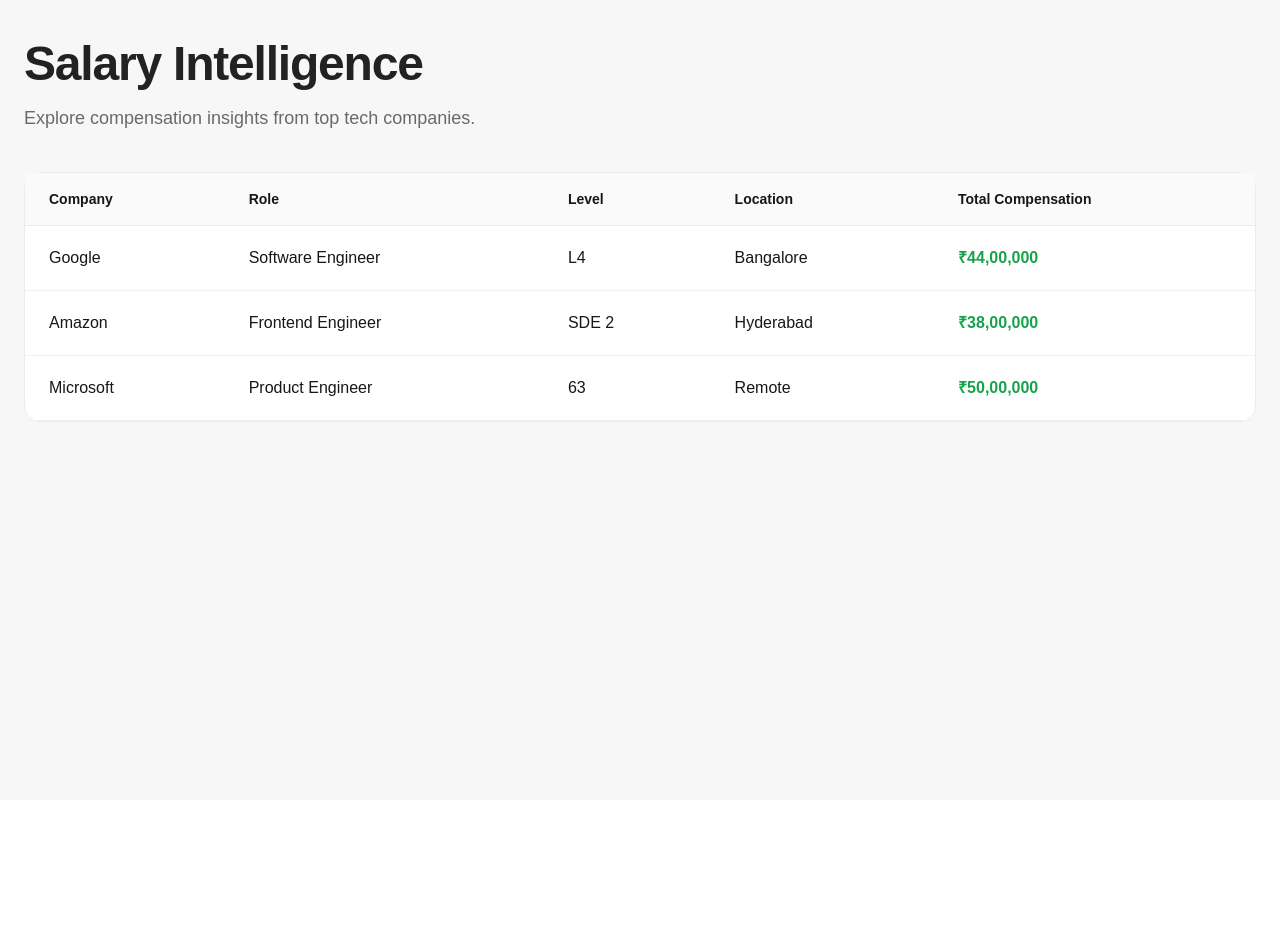
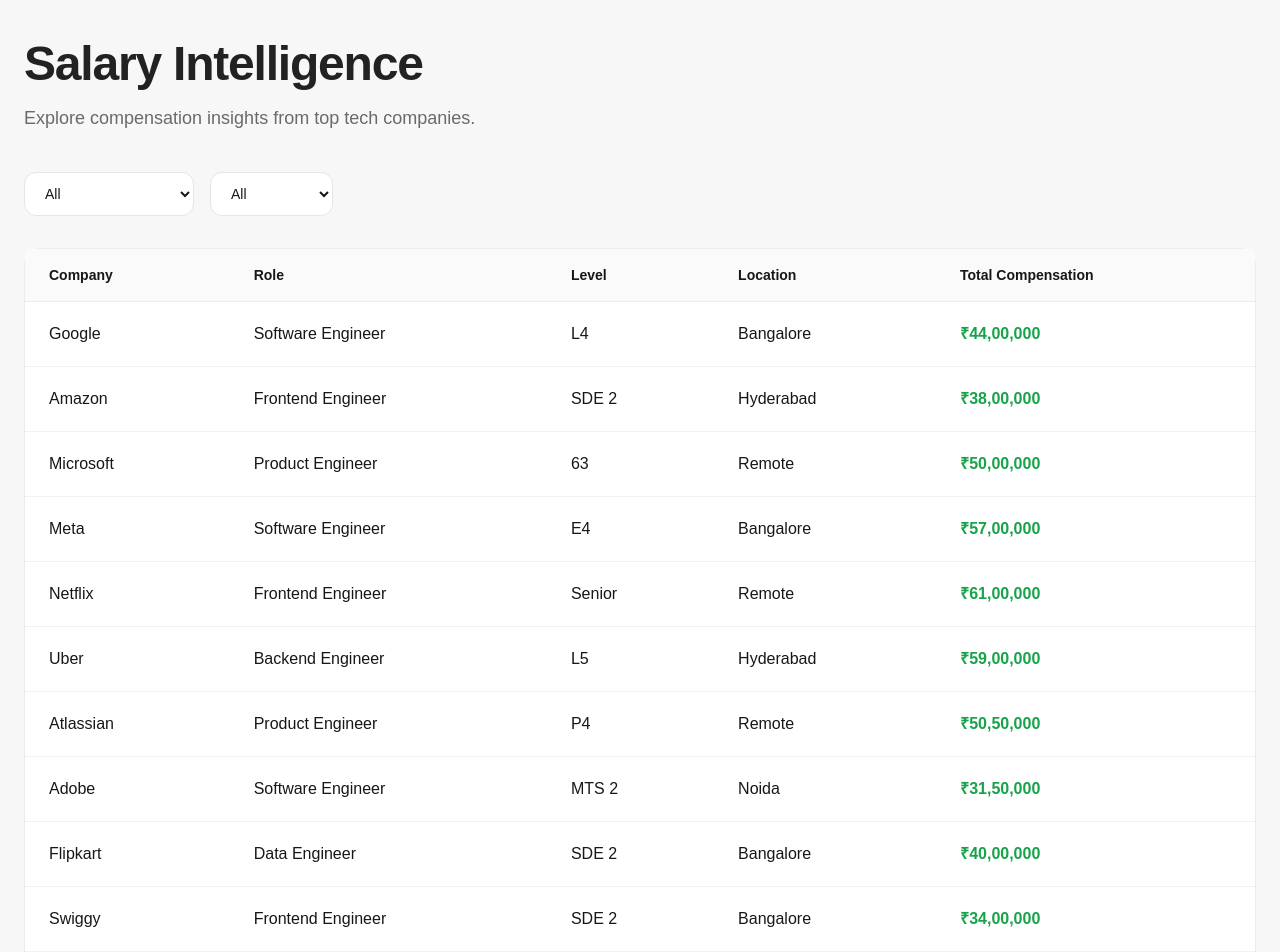
Before and after one commit to Glencode-334/talentdash-trial, a Next.js app: page /salaries in a window 1280 px wide. Shown: the top 952 px of the page. Before the commit the page ends 800 px from the top, so only its background shows below. Built offline with nearby package versions, Linux system fonts and the light colour scheme.

Commit message:
Add filter edge-case handling and expand salary dataset

```diff
--- a/app/salaries/page.tsx
+++ b/app/salaries/page.tsx
@@ -8,7 +8,38 @@
 
 import { Card } from "@/components/ui/Card";
 
-export default function SalariesPage() {
+import { FilterBar } from "@/components/features/FilterBar";
+
+type SalariesPageProps = {
+  searchParams: Promise<{
+    role?: string;
+    location?: string;
+  }>;
+};
+
+export default async function SalariesPage({
+  searchParams,
+}: SalariesPageProps) {
+
+  const params = await searchParams;
+
+  const filteredSalaries =
+    salaries.filter((salary) => {
+
+      const roleMatch =
+        !params.role ||
+        salary.role === params.role;
+
+      const locationMatch =
+        !params.location ||
+        salary.location ===
+          params.location;
+
+      return (
+        roleMatch &&
+        locationMatch
+      );
+    });
 
   return (
 
@@ -20,6 +51,8 @@
           title="Salary Intelligence"
           description="Explore compensation insights from top tech companies."
         />
+
+        <FilterBar />
 
         <Card>
 
@@ -57,7 +90,24 @@
 
               <tbody>
 
-                {salaries.map((salary) => (
+                {filteredSalaries.length === 0 ? (
+
+                  <tr>
+
+                    <td
+                      colSpan={5}
+                      className="px-6 py-16 text-center text-[#6A6A6A]"
+                    >
+
+                      No salary records found for the selected filters.
+
+                    </td>
+
+                  </tr>
+
+                ) : (
+
+                  filteredSalaries.map((salary) => (
 
                     <tr
                       key={salary.id}
@@ -91,7 +141,9 @@
 
                     </tr>
 
-                ))}
+                  ))
+
+                )}
 
               </tbody>
 
--- /dev/null
+++ b/components/features/FilterBar.tsx
@@ -0,0 +1,119 @@
+"use client";
+import type { ChangeEvent } from "react";
+import {
+  useRouter,
+  useSearchParams,
+} from "next/navigation";
+
+import {
+  roleOptions,
+  locationOptions,
+} from "@/config/filters";
+
+export function FilterBar() {
+
+  const router = useRouter();
+
+  const searchParams =
+    useSearchParams();
+
+  const selectedRole =
+    searchParams.get("role") ?? "All";
+
+  const selectedLocation =
+    searchParams.get("location") ?? "All";
+
+  function updateFilters(
+    role: string,
+    location: string
+  ) {
+
+    const params =
+      new URLSearchParams();
+
+    if (role !== "All") {
+      params.set("role", role);
+    }
+
+    if (location !== "All") {
+      params.set(
+        "location",
+        location
+      );
+    }
+
+    const query =
+      params.toString();
+
+    router.push(
+      query
+        ? `/salaries?${query}`
+        : "/salaries"
+    );
+  }
+
+  return (
+
+    <div className="mb-8 flex flex-wrap gap-4">
+
+      <select
+        value={selectedRole}
+        onChange={(event: ChangeEvent<HTMLSelectElement>) =>
+
+          updateFilters(
+            event.target.value,
+            selectedLocation
+          )
+
+        }
+        className="rounded-xl border border-[#E5E5E5] bg-white px-4 py-3 text-sm outline-none"
+      >
+
+        {roleOptions.map((role) => (
+
+          <option
+            key={role}
+            value={role}
+          >
+
+            {role}
+
+          </option>
+
+        ))}
+
+      </select>
+
+      <select
+        value={selectedLocation}
+        onChange={(event: ChangeEvent<HTMLSelectElement>) =>
+
+          updateFilters(
+            selectedRole,
+            event.target.value
+          )
+
+        }
+        className="rounded-xl border border-[#E5E5E5] bg-white px-4 py-3 text-sm outline-none"
+      >
+
+        {locationOptions.map(
+          (location) => (
+
+            <option
+              key={location}
+              value={location}
+            >
+
+              {location}
+
+            </option>
+
+          )
+        )}
+
+      </select>
+
+    </div>
+  );
+}
--- /dev/null
+++ b/config/filters.ts
@@ -0,0 +1,13 @@
+export const roleOptions = [
+  "All",
+  "Software Engineer",
+  "Frontend Engineer",
+  "Product Engineer",
+];
+
+export const locationOptions = [
+  "All",
+  "Bangalore",
+  "Hyderabad",
+  "Remote",
+];
--- a/data/salaries.ts
+++ b/data/salaries.ts
@@ -48,4 +48,147 @@
     currency: "INR",
     workType: "Remote",
   },
+  {
+  id: "4",
+  company: "Meta",
+  companySlug: "meta",
+  role: "Software Engineer",
+  level: "E4",
+  location: "Bangalore",
+  experience: "4 Years",
+  baseSalary: 3600000,
+  bonus: 600000,
+  stock: 1500000,
+  totalCompensation: 5700000,
+  currency: "INR",
+  workType: "Hybrid",
+},
+
+{
+  id: "5",
+  company: "Netflix",
+  companySlug: "netflix",
+  role: "Frontend Engineer",
+  level: "Senior",
+  location: "Remote",
+  experience: "6 Years",
+  baseSalary: 5200000,
+  bonus: 900000,
+  stock: 0,
+  totalCompensation: 6100000,
+  currency: "INR",
+  workType: "Remote",
+},
+
+{
+  id: "6",
+  company: "Uber",
+  companySlug: "uber",
+  role: "Backend Engineer",
+  level: "L5",
+  location: "Hyderabad",
+  experience: "5 Years",
+  baseSalary: 4100000,
+  bonus: 500000,
+  stock: 1300000,
+  totalCompensation: 5900000,
+  currency: "INR",
+  workType: "Hybrid",
+},
+
+{
+  id: "7",
+  company: "Atlassian",
+  companySlug: "atlassian",
+  role: "Product Engineer",
+  level: "P4",
+  location: "Remote",
+  experience: "4 Years",
+  baseSalary: 3400000,
+  bonus: 450000,
+  stock: 1200000,
+  totalCompensation: 5050000,
+  currency: "INR",
+  workType: "Remote",
+},
+
+{
+  id: "8",
+  company: "Adobe",
+  companySlug: "adobe",
+  role: "Software Engineer",
+  level: "MTS 2",
+  location: "Noida",
+  experience: "3 Years",
+  baseSalary: 2400000,
+  bonus: 250000,
+  stock: 500000,
+  totalCompensation: 3150000,
+  currency: "INR",
+  workType: "Hybrid",
+},
+
+{
+  id: "9",
+  company: "Flipkart",
+  companySlug: "flipkart",
+  role: "Data Engineer",
+  level: "SDE 2",
+  location: "Bangalore",
+  experience: "4 Years",
+  baseSalary: 2900000,
+  bonus: 300000,
+  stock: 800000,
+  totalCompensation: 4000000,
+  currency: "INR",
+  workType: "Onsite",
+},
+
+{
+  id: "10",
+  company: "Swiggy",
+  companySlug: "swiggy",
+  role: "Frontend Engineer",
+  level: "SDE 2",
+  location: "Bangalore",
+  experience: "3 Years",
+  baseSalary: 2600000,
+  bonus: 200000,
+  stock: 600000,
+  totalCompensation: 3400000,
+  currency: "INR",
+  workType: "Hybrid",
+},
+
+{
+  id: "11",
+  company: "Zomato",
+  companySlug: "zomato",
+  role: "Software Engineer",
+  level: "SDE 1",
+  location: "Gurgaon",
+  experience: "2 Years",
+  baseSalary: 1800000,
+  bonus: 150000,
+  stock: 300000,
+  totalCompensation: 2250000,
+  currency: "INR",
+  workType: "Onsite",
+},
+
+{
+  id: "12",
+  company: "Razorpay",
+  companySlug: "razorpay",
+  role: "Backend Engineer",
+  level: "SDE 2",
+  location: "Bangalore",
+  experience: "4 Years",
+  baseSalary: 3100000,
+  bonus: 350000,
+  stock: 950000,
+  totalCompensation: 4400000,
+  currency: "INR",
+  workType: "Hybrid",
+},
 ];
```
Lines whose indentation alone changed are shown as unchanged.
